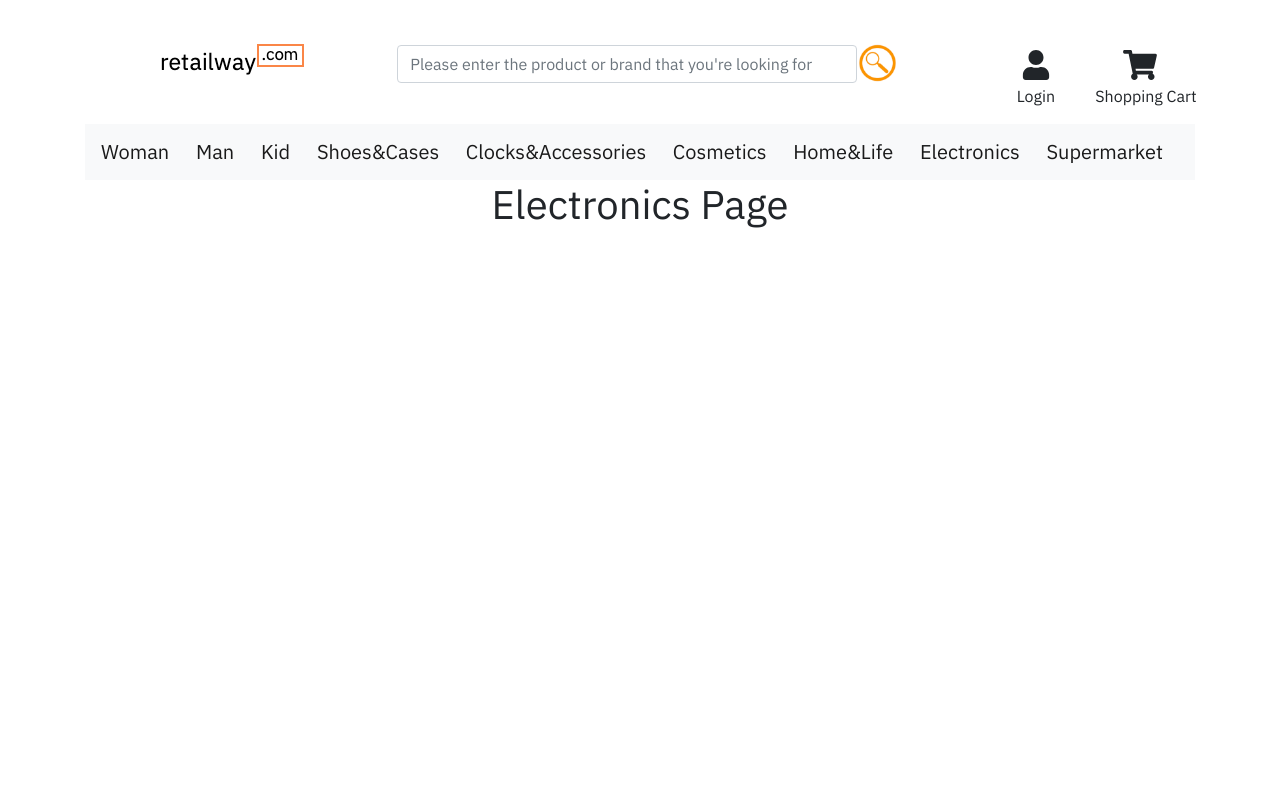
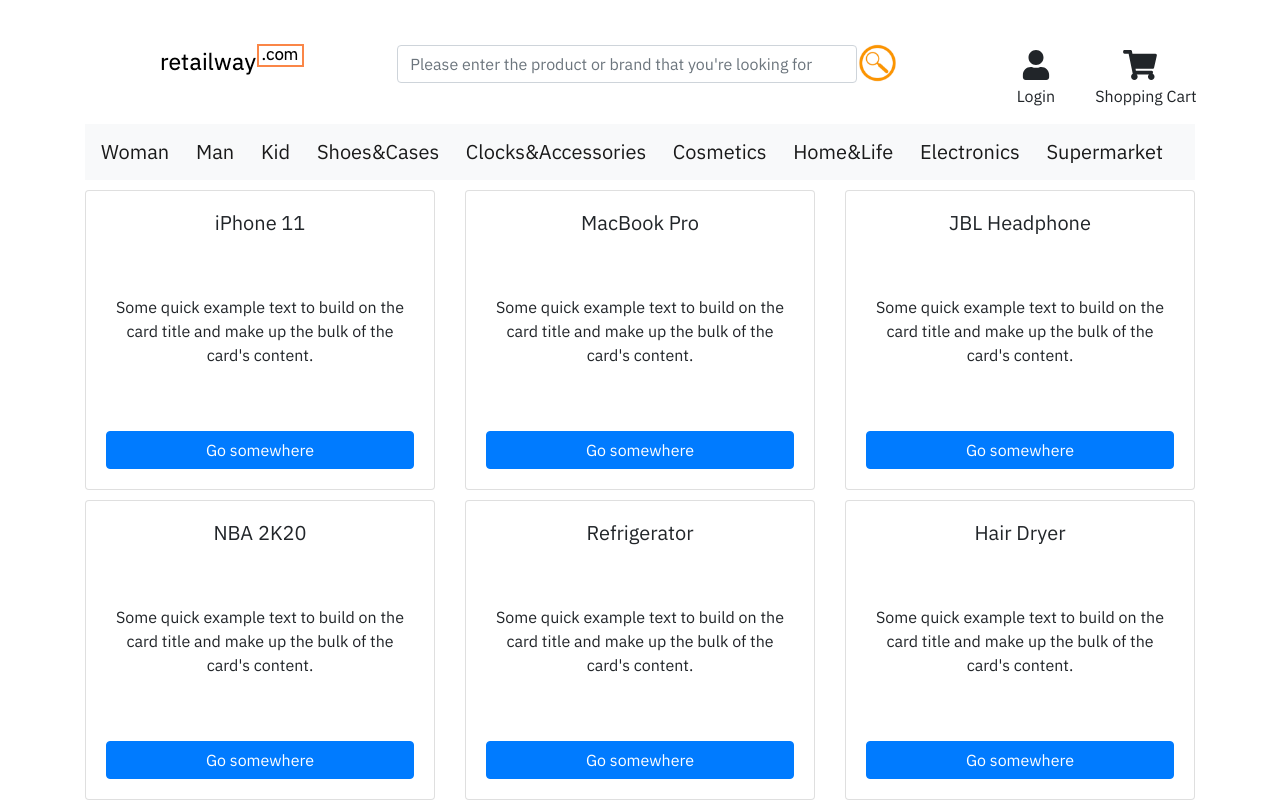
Before and after one commit to guraybaydur/My-Retail-App-Frontend, a React (Create React App) app: page /electronics in a window 1280 px wide. Built offline with nearby package versions, Linux system fonts and the light colour scheme.

Commit message:
cards added

```diff
--- a/src/components/Electronics.jsx
+++ b/src/components/Electronics.jsx
@@ -1,11 +1,96 @@
 import React, { Component } from 'react'
+import { Container, Row, Col, Card, Button } from 'react-bootstrap'
 
 export default class Electronics extends Component {
+
+    myStyle = { marginBottom: '10px' }
+    myStyle2 = { height: '300px' }
+    myStyle3={display:'flex', flexDirection:'column', justifyContent:'space-between'}
     render() {
         return (
-            <div>
-                <h1>Electronics Page</h1>
-            </div>
+            <Container style={{ marginTop: '10px' }}>
+                <Row style={this.myStyle}>
+                    <Col>
+                        <Card style={this.myStyle2}>
+
+                            <Card.Body style={this.myStyle3}>
+                                <Card.Title>iPhone 11</Card.Title>
+                                <Card.Text>
+                                    Some quick example text to build on the card title and make up the bulk of
+                                    the card's content.
+                                </Card.Text>
+                                <Button variant="primary">Go somewhere</Button>
+                            </Card.Body>
+                        </Card>
+                    </Col>
+                    <Col>
+                        <Card style={this.myStyle2}>
+
+                            <Card.Body style={this.myStyle3}>
+                                <Card.Title>MacBook Pro</Card.Title>
+                                <Card.Text>
+                                    Some quick example text to build on the card title and make up the bulk of
+                                    the card's content.
+                                </Card.Text>
+                                <Button variant="primary">Go somewhere</Button>
+                            </Card.Body>
+                        </Card>
+                    </Col>
+                    <Col>
+                        <Card style={this.myStyle2}>
+
+                            <Card.Body style={this.myStyle3}>
+                                <Card.Title>JBL Headphone</Card.Title>
+                                <Card.Text>
+                                    Some quick example text to build on the card title and make up the bulk of
+                                    the card's content.
+                                </Card.Text>
+                                <Button variant="primary">Go somewhere</Button>
+                            </Card.Body>
+                        </Card>
+                    </Col>
+                </Row>
+                <Row style={this.myStyle}>
+                    <Col>
+                        <Card style={this.myStyle2}>
+
+                            <Card.Body style={this.myStyle3}>
+                                <Card.Title>NBA 2K20</Card.Title>
+                                <Card.Text>
+                                    Some quick example text to build on the card title and make up the bulk of
+                                    the card's content.
+                                </Card.Text>
+                                <Button variant="primary">Go somewhere</Button>
+                            </Card.Body>
+                        </Card>
+                    </Col>
+                    <Col>
+                        <Card style={this.myStyle2}>
+
+                            <Card.Body style={this.myStyle3}>
+                                <Card.Title>Refrigerator</Card.Title>
+                                <Card.Text>
+                                    Some quick example text to build on the card title and make up the bulk of
+                                    the card's content.
+                                </Card.Text>
+                                <Button variant="primary">Go somewhere</Button>
+                            </Card.Body>
+                        </Card>
+                    </Col>
+                    <Col>
+                        <Card style={this.myStyle2}>
+                            <Card.Body style={this.myStyle3}>
+                                <Card.Title>Hair Dryer</Card.Title>
+                                    <Card.Text>
+                                    Some quick example text to build on the card title and make up the bulk of
+                                    the card's content.
+                                    </Card.Text>
+                                <Button variant="primary">Go somewhere</Button>
+                            </Card.Body>
+                        </Card>
+                    </Col>
+                </Row>
+            </Container>
         )
     }
 }
--- a/src/components/NavBar.jsx
+++ b/src/components/NavBar.jsx
@@ -52,7 +52,7 @@
                         <Navbar.Brand href="#Clocks&Accessories">Clocks&Accessories</Navbar.Brand>
                         <Navbar.Brand href="#Cosmetics">Cosmetics</Navbar.Brand>
                         <Navbar.Brand href="#Home&Life">Home&Life</Navbar.Brand>
-                        <Navbar.Brand href="#Electronics">Electronics</Navbar.Brand>
+                        <Navbar.Brand href="electronics">Electronics</Navbar.Brand>
                         <Navbar.Brand href="#Supermarket">Supermarket</Navbar.Brand>
                     </Navbar>
                 </Col>
```
